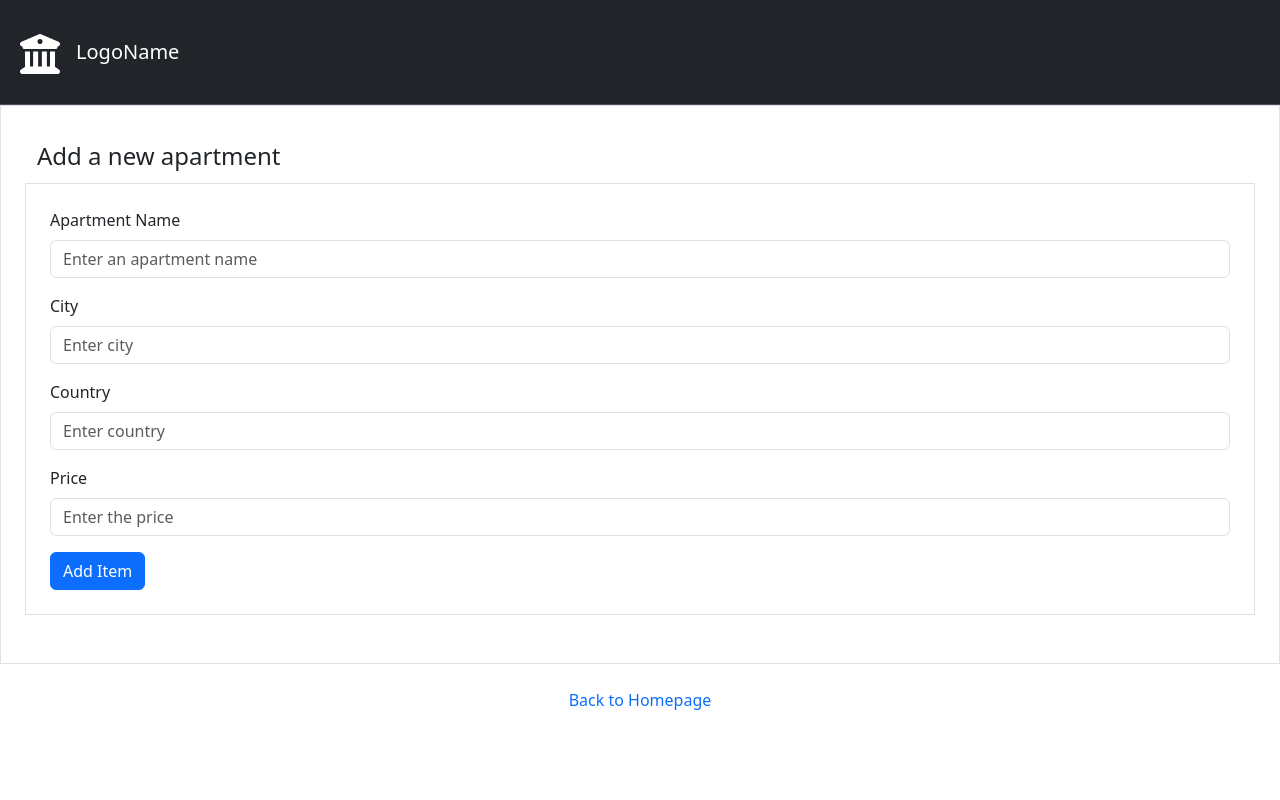
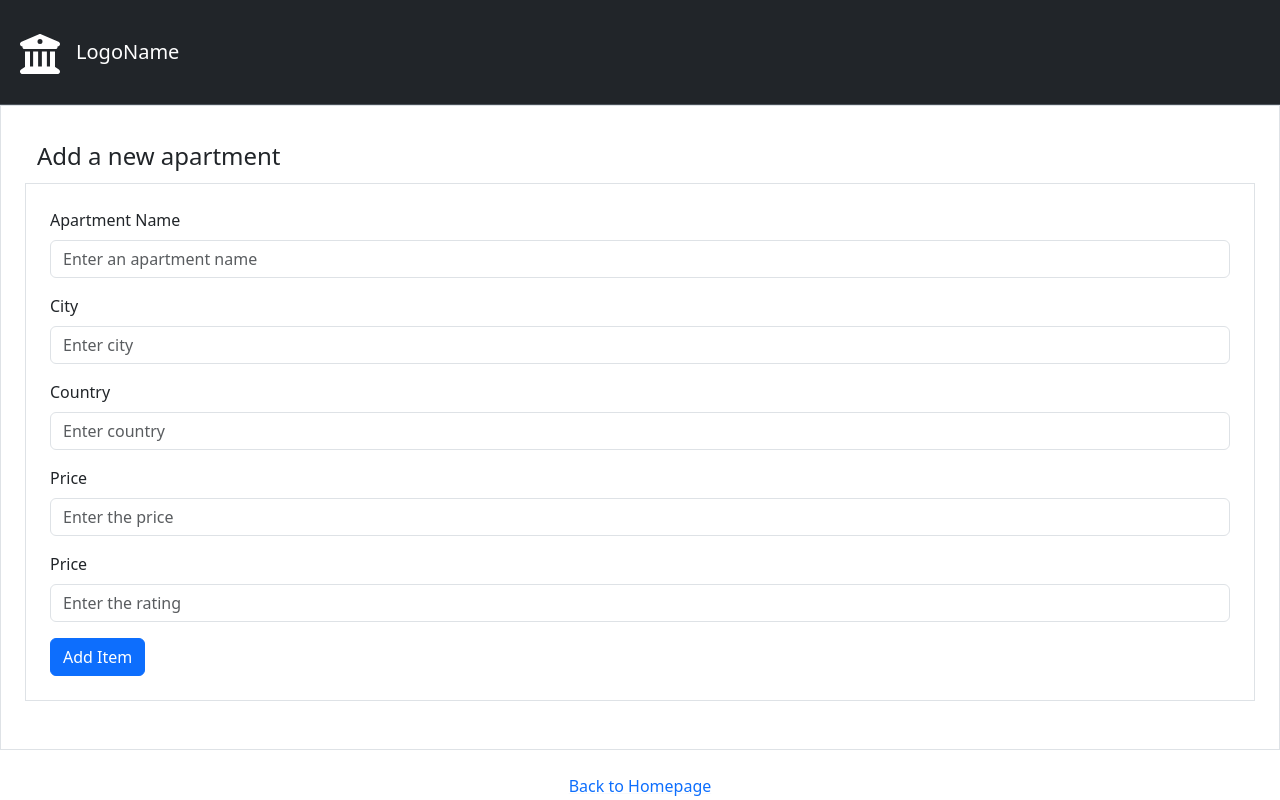
Before and after one commit to Ahmd-zaidan8a8/Apartment-Rentals-Admin, a React (Vite) app: page /dashboard in a window 1280 px wide. Built offline with nearby package versions, Linux system fonts and the light colour scheme.

Commit message:
added element to the form

```diff
--- a/src/components/AddItemForm.jsx
+++ b/src/components/AddItemForm.jsx
@@ -63,6 +63,21 @@ const AddItemForm = ({ handleChange, handleSubmit, newItem }) => {
             required
           />
         </div>
+        <div className="mb-3">
+          <label htmlFor="rating" className="form-label">
+            Price
+          </label>
+          <br />
+          <input
+            className="form-control"
+            type="number"
+            name="rating"
+            value={newItem.price}
+            onChange={handleChange}
+            placeholder="Enter the rating"
+            required
+          />
+        </div>
 
         <button type="submit" className="btn btn-primary">
           Add Item
```
